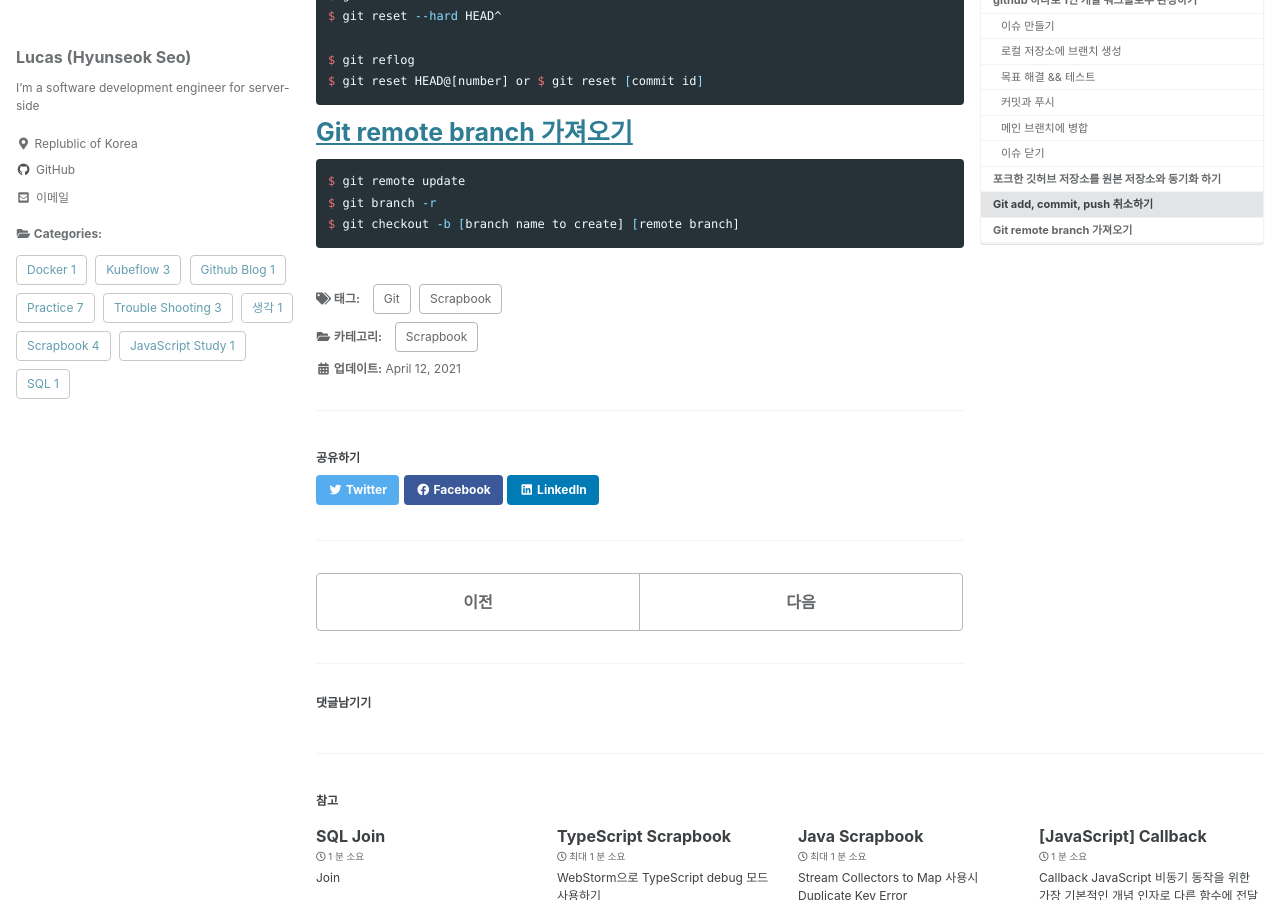
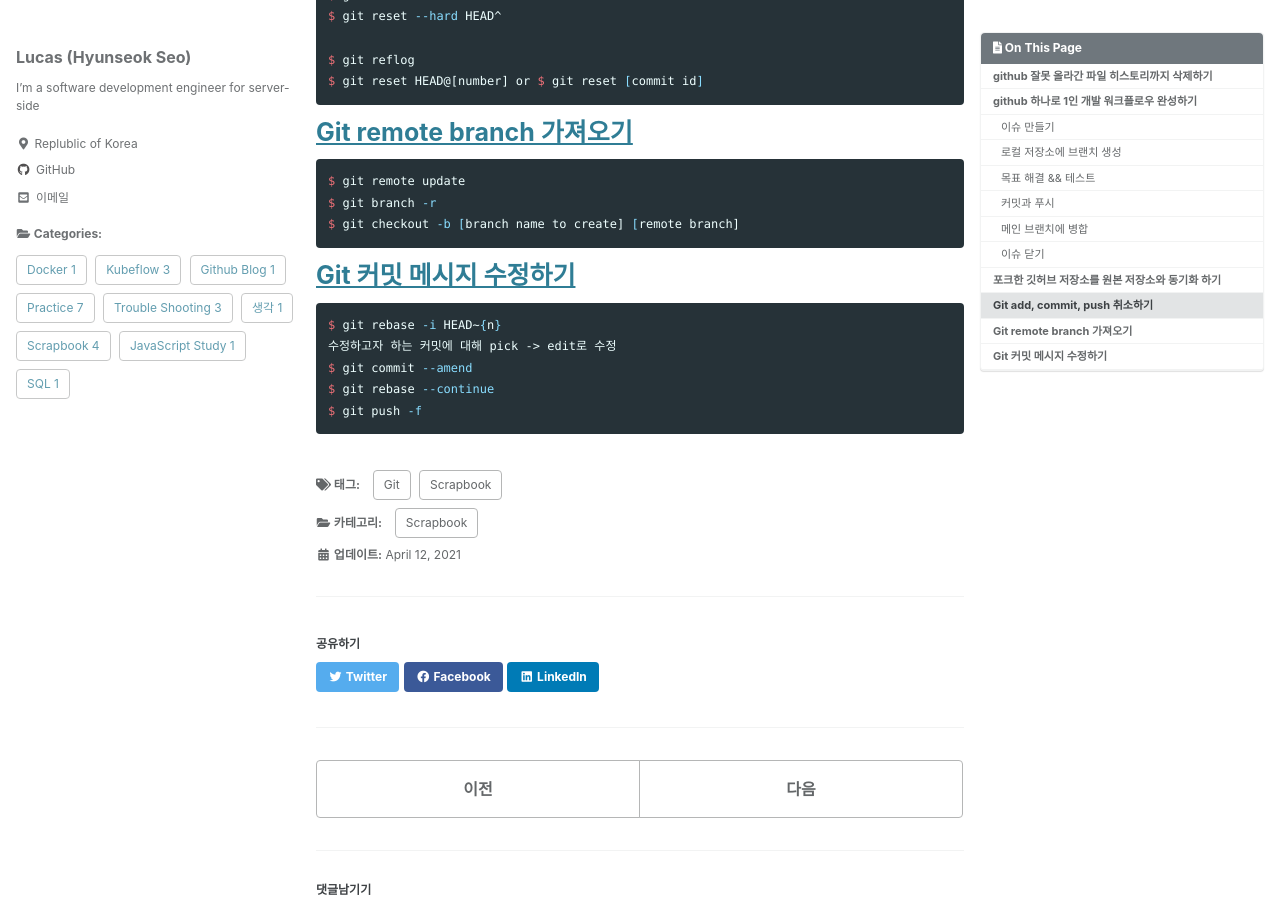
Before and after one commit to lucaseo90/lucaseo90, a Jekyll site: the page built from _posts/2021-04-12-git-scrap-book.md, in a window 1280 px wide and 900 px high, scrolled down 1807 px. Built offline with Jekyll 4.4.1, drawn with Linux system fonts in a browser that asks for light colours; cached includes are drawn as plain includes; comment, search, counter and statistics services are not loaded.

Commit message:
Update the post for git scrapbook
Scrap the 'Git 커밋 메시지 수정하기'

````diff
--- a/_posts/2021-04-12-git-scrap-book.md
+++ b/_posts/2021-04-12-git-scrap-book.md
@@ -92,3 +92,12 @@ $ git remote update
 $ git branch -r
 $ git checkout -b [branch name to create] [remote branch]
 ```
+
+# [Git 커밋 메시지 수정하기](https://velog.io/@mayinjanuary/git-%EC%BB%A4%EB%B0%8B-%EB%A9%94%EC%84%B8%EC%A7%80-%EC%88%98%EC%A0%95%ED%95%98%EA%B8%B0-changing-commit-message)
+```shell
+$ git rebase -i HEAD~{n}
+수정하고자 하는 커밋에 대해 pick -> edit로 수정
+$ git commit --amend
+$ git rebase --continue
+$ git push -f
+```
````
